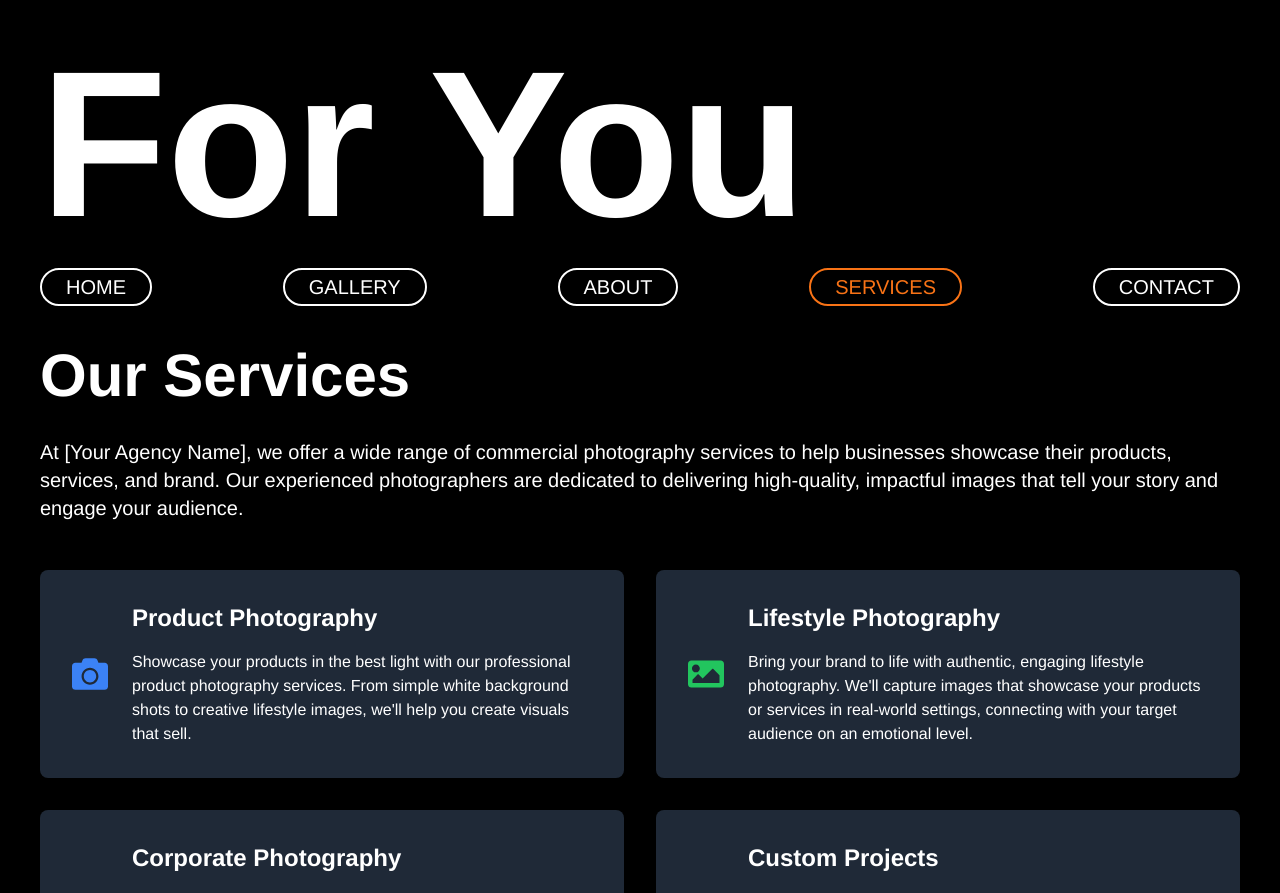
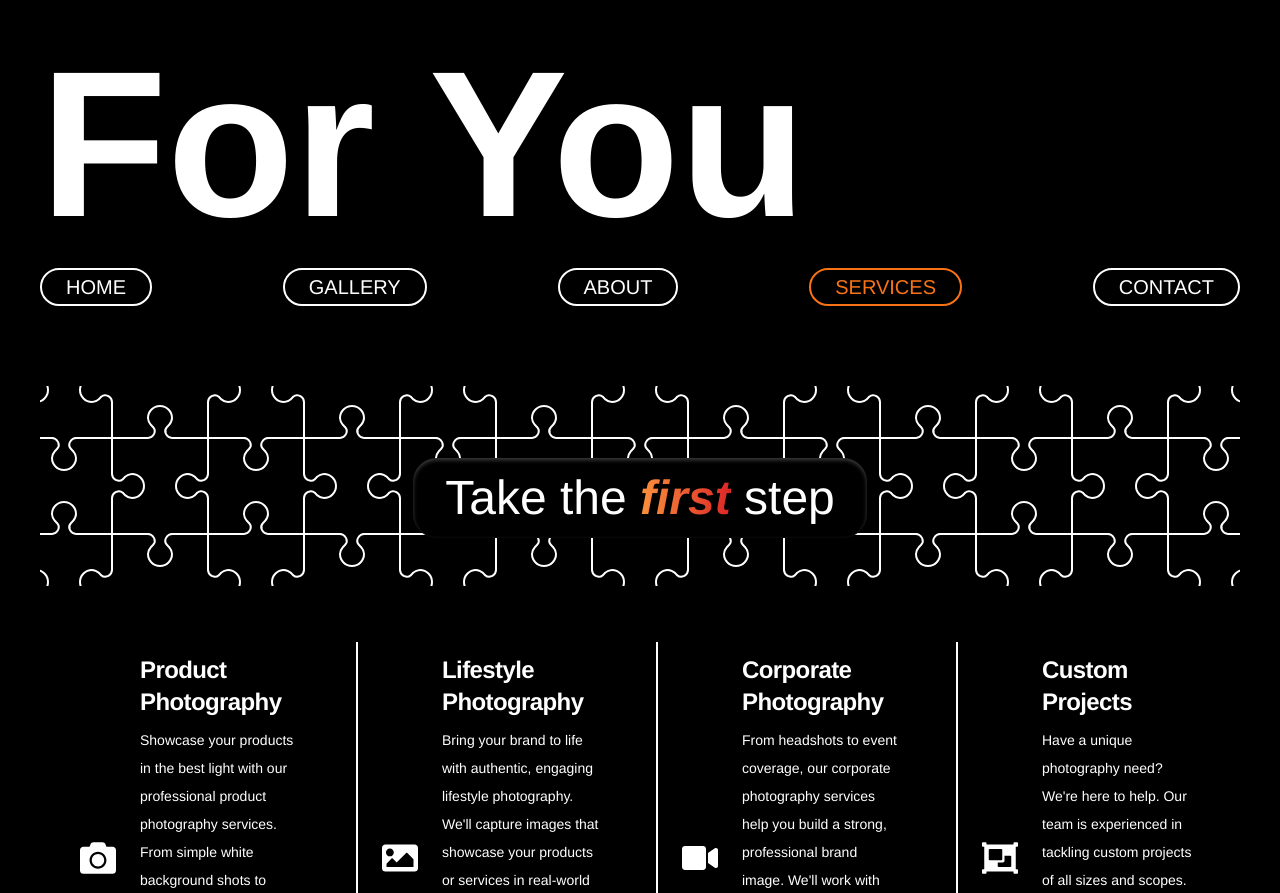
Before and after one commit to paradimes/atlas-studios, a React (Vite) app in the folder client/: page /services in a window 1280 px wide. Shown: the top 893 px of the page. Built offline with nearby package versions, Linux system fonts and the light colour scheme.

Commit message:
services page done

```diff
--- a/client/src/components/AboutPageComponents/Card.tsx
+++ b/client/src/components/AboutPageComponents/Card.tsx
@@ -10,7 +10,7 @@ export default function Card({ title, description, img }: CardProps) {
       className={`flex flex-col col-span-1 items-start lg:items-center justify-between w-full h-full`}
     >
       <div className="w-full flex flex-col">
-        <h3 className="scroll-m-20 text-2xl font-semibold tracking-tight mb-4">
+        <h3 className="scroll-m-20 text-2xl font-semibold tracking-tight mb-2">
           {title}
         </h3>
         <p className="flex-1 text-sm leading-7">{description}</p>
--- /dev/null
+++ b/client/src/components/ServicesCard.tsx
@@ -0,0 +1,29 @@
+import { ReactElement } from "react";
+
+type ServicesCardProps = {
+  title: string;
+  description: string;
+  icon: ReactElement;
+};
+
+export default function ServicesCard({
+  title,
+  description,
+  icon,
+}: ServicesCardProps) {
+  return (
+    <div
+      className={`flex flex-row col-span-1 items-start justify-between w-full h-full max-w-[50vh] py-3 px-6 border-l-2 xl:first:border-l-0 border-white`}
+    >
+      <div className="h-full flex items-center justify-center mr-6 text-4xl text-white">
+        {icon}
+      </div>
+      <div className="w-full flex flex-col">
+        <h3 className="scroll-m-20 text-2xl font-semibold tracking-tight mb-2">
+          {title}
+        </h3>
+        <p className="flex-1 text-sm leading-7">{description}</p>
+      </div>
+    </div>
+  );
+}
--- a/client/src/pages/AboutPage.tsx
+++ b/client/src/pages/AboutPage.tsx
@@ -33,7 +33,6 @@ export default function AboutPage() {
             backgroundAttachment: "fixed",
           }}
         >
-          {/* Overlay div, darkens the bg image and serves as the container to center the text */}
           <div className="absolute inset-0 flex items-center justify-center ">
             <blockquote className="mt-6 border-l-2 italic text-white text-4xl md:text-5xl font-light px-4 text-center w-[40vw]">
               "Seeing the world through a lens, I found my vision."
--- a/client/src/pages/ServicesPage.tsx
+++ b/client/src/pages/ServicesPage.tsx
@@ -1,5 +1,7 @@
 import NavBar from "../components/NavBar";
 import { FaCamera, FaImage, FaVideo, FaObjectGroup } from "react-icons/fa";
+import ServicesCard from "../components/ServicesCard";
+import jigsaw from "../assets/design/jigsaw.svg";
 
 export default function ServicesPage() {
   return (
@@ -10,79 +12,53 @@ export default function ServicesPage() {
       <div id="content-container" className="p-10 flex flex-col">
         <h1 className="text-[208px] leading-none font-bold">For You</h1>
         <NavBar />
-        <div className="container mt-10 mx-auto">
-          <h1 className="text-4xl md:text-6xl font-bold mb-8">Our Services</h1>
-          <p className="text-xl mb-12">
-            At [Your Agency Name], we offer a wide range of commercial
-            photography services to help businesses showcase their products,
-            services, and brand. Our experienced photographers are dedicated to
-            delivering high-quality, impactful images that tell your story and
-            engage your audience.
-          </p>
-          <div className="grid grid-cols-1 md:grid-cols-2 gap-8">
-            {/* Service 1 */}
-            <div className="bg-gray-800 p-8 rounded-lg flex items-center">
-              <div className="mr-6 text-4xl text-blue-500">
-                <FaCamera />
-              </div>
-              <div>
-                <h2 className="text-2xl font-bold mb-4">Product Photography</h2>
-                <p>
-                  Showcase your products in the best light with our professional
-                  product photography services. From simple white background
-                  shots to creative lifestyle images, we'll help you create
-                  visuals that sell.
-                </p>
-              </div>
+        <div id="body" className="mt-10  w-full">
+          {/* Hero Section */}
+          {/* BG holder and relative positiong context for its children */}
+          <div
+            id="hero"
+            className="relative bg-center h-[25vh] mt-10"
+            style={{
+              backgroundImage: `url(${jigsaw})`,
+              backgroundAttachment: "fixed",
+            }}
+          >
+            <div className="absolute inset-0 flex items-center justify-center">
+              <h3 className="mt-6 text-4xl md:text-5xl  text-center max-w-[40vw]  shadow-inner shadow-neutral-700 px-8 py-4 bg-black rounded-3xl font-medium">
+                Take the{" "}
+                <span className="italic font-semibold bg-gradient-to-r from-orange-400 to-red-600 hover:from-[#7525ff] hover:to-[#ff00d0] inline-block text-transparent bg-clip-text">
+                  first
+                </span>{" "}
+                step
+              </h3>
             </div>
-            {/* Service 2 */}
-            <div className="bg-gray-800 p-8 rounded-lg flex items-center">
-              <div className="mr-6 text-4xl text-green-500">
-                <FaImage />
-              </div>
-              <div>
-                <h2 className="text-2xl font-bold mb-4">
-                  Lifestyle Photography
-                </h2>
-                <p>
-                  Bring your brand to life with authentic, engaging lifestyle
-                  photography. We'll capture images that showcase your products
-                  or services in real-world settings, connecting with your
-                  target audience on an emotional level.
-                </p>
-              </div>
-            </div>
-            {/* Service 3 */}
-            <div className="bg-gray-800 p-8 rounded-lg flex items-center">
-              <div className="mr-6 text-4xl text-yellow-500">
-                <FaVideo />
-              </div>
-              <div>
-                <h2 className="text-2xl font-bold mb-4">
-                  Corporate Photography
-                </h2>
-                <p>
-                  From headshots to event coverage, our corporate photography
-                  services help you build a strong, professional brand image.
-                  We'll work with you to capture the essence of your company and
-                  its people.
-                </p>
-              </div>
-            </div>
-            {/* Service 4 */}
-            <div className="bg-gray-800 p-8 rounded-lg flex items-center">
-              <div className="mr-6 text-4xl text-red-500">
-                <FaObjectGroup />
-              </div>
-              <div>
-                <h2 className="text-2xl font-bold mb-4">Custom Projects</h2>
-                <p>
-                  Have a unique photography need? We're here to help. Our team
-                  is experienced in tackling custom projects of all sizes and
-                  scopes. Contact us to discuss your specific requirements, and
-                  we'll develop a tailored solution to meet your goals.
-                </p>
-              </div>
+          </div>
+
+          <div className="mt-10 flex justify-center ">
+            <div className="p-4 grid grid-cols-1 md:grid-cols-2 xl:grid-cols-4 gap-8">
+              <ServicesCard
+                title="Product Photography"
+                description="Showcase your products in the best light with our professional product photography services. From simple white background shots to creative lifestyle images, we'll help you create visuals that sell."
+                icon={<FaCamera />}
+              />
+              {/* Service 2 */}
+              <ServicesCard
+                title="Lifestyle Photography"
+                description="Bring your brand to life with authentic, engaging lifestyle photography. We'll capture images that showcase your products or services in real-world settings, connecting with your target audience on an emotional level."
+                icon={<FaImage />}
+              />
+              {/* Service 3 */}
+              <ServicesCard
+                title="Corporate Photography"
+                description="From headshots to event coverage, our corporate photography services help you build a strong, professional brand image. We'll work with you to capture the essence of your company and its people."
+                icon={<FaVideo />}
+              />
+              {/* Service 4 */}
+              <ServicesCard
+                title="Custom Projects"
+                description="Have a unique photography need? We're here to help. Our team is experienced in tackling custom projects of all sizes and scopes. Contact us to discuss your specific requirements, and we'll develop a tailored solution to meet your goals."
+                icon={<FaObjectGroup />}
+              />
             </div>
           </div>
         </div>
```
